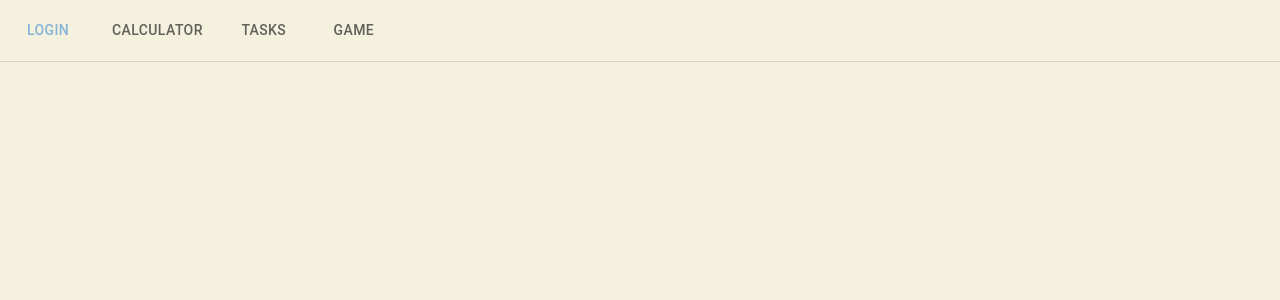
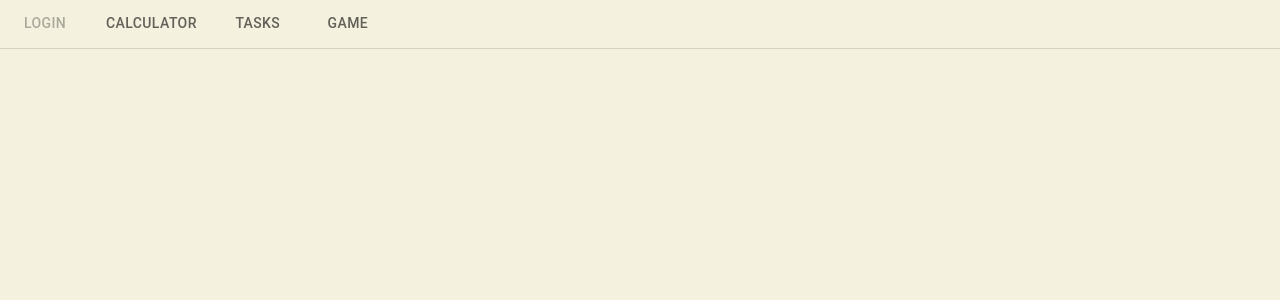
Before and after one commit to niccmac/calculator, a React (Create React App) app: page / in a window 1280 px wide. Shown: the top 300 px of the page. Built offline with nearby package versions, Linux system fonts and the light colour scheme.

Commit message:
login tab working

```diff
--- a/package.json
+++ b/package.json
@@ -17,6 +17,7 @@
     "react": "^18.1.0",
     "react-dom": "^18.1.0",
     "react-icons": "^4.4.0",
+    "react-router-dom": "^6.3.0",
     "react-scripts": "5.0.1",
     "uuid": "^8.3.2",
     "web-vitals": "^2.1.4"
--- a/src/App.js
+++ b/src/App.js
@@ -7,9 +7,18 @@ import ToDoProvider from "./components/providers/toDoProvider";
 // import CardGame from "./components/cardGame";
 // import ToDoForm from "./components/toDoForm";
 import ToDoList from "./components/toDoList";
+
+import {
+  BrowserRouter as Router,
+  Route,
+  Routes,
+  Link,
+  useParams,
+} from "react-router-dom";
 const App = () => {
   return (
     <div className="App">
+      <Router>
         <LoginProvider>
           {/* <Calculator /> */}
           {/* <p>Duck</p> */}
@@ -17,9 +26,12 @@ const App = () => {
           {/* <ToDoProvider>
         <ToDoList />
       </ToDoProvider> */}
-        <NavBarTab></NavBarTab>
+          <Routes>
+            <Route index element={<NavBarTab />} />
             {/* <Login /> */}
+          </Routes>
         </LoginProvider>
+      </Router>
     </div>
   );
 };
--- a/src/components/login.jsx
+++ b/src/components/login.jsx
@@ -22,7 +22,6 @@ const Login = () => {
   } else {
     return (
       <>
-        <Button onClick={onOpen}>Login</Button>
         <Modal
           // hideBackdrop="true"
 
--- a/src/components/nav/navBar.jsx
+++ b/src/components/nav/navBar.jsx
@@ -1,9 +1,12 @@
-import React from "react";
+import React, { useContext } from "react";
 import { Box, Tabs, Tab } from "@mui/material";
 import Login from "../login";
 import Calculator from "../calculator";
+import { loginContext } from "../providers/loginProvider";
+
 // TODO contect provider > state show component
 const NavBarTab = () => {
+  const { onOpen } = useContext(loginContext);
   return (
     <>
       <Box
@@ -15,8 +18,9 @@ const NavBarTab = () => {
           // onChange={handleChange}
           aria-label="basic tabs example"
         >
-          <Tab label={<Login />} />
-          {/* <Tab label={<Calculator />} /> */}
+          <Tab label="Login" onClick={onOpen} />
+          <Login />
+
           <Tab label="Calculator" />
           <Tab label="Tasks" />
           <Tab label="Game" />
```
Also changed, not shown: 1 other file (tests, documents, lock files or other folders). Lines whose indentation alone changed are shown as unchanged.
